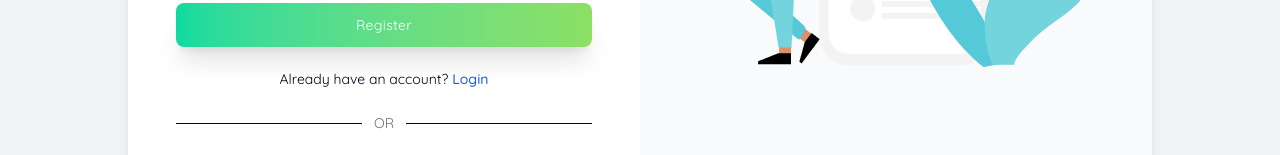
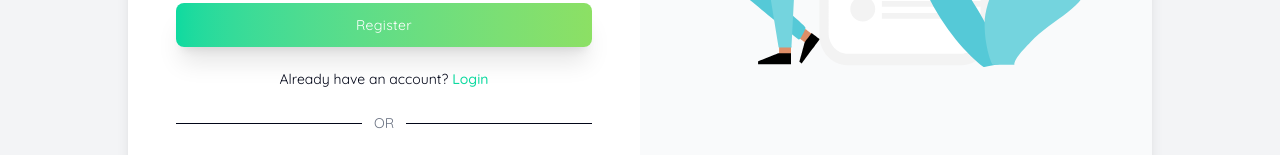
Before and after one commit to rubel6610/ilmifytechagency-frontend, a Next.js app: page /register in a window 1280 px wide. Shown: the part 636-791 px from the top of the page. Built offline with nearby package versions, Linux system fonts and the light colour scheme.

Commit message:
login page modified

```diff
--- a/app/(auth)/login/page.jsx
+++ b/app/(auth)/login/page.jsx
@@ -94,7 +94,9 @@ export default function Login() {
           {/* Register */}
           <p className="text-sm text-center mt-4">
             Don&apos;t have an account?{" "}
-            <span className="text-blue-600 cursor-pointer">Register</span>
+            <Link href="/register" className="text-primary font-medium">
+              Register
+            </Link>
           </p>
 
           {/* Divider */}
--- a/app/(auth)/register/page.jsx
+++ b/app/(auth)/register/page.jsx
@@ -9,7 +9,7 @@ import { motion } from "motion/react";
 
 const Register = () => {
   return (
-    <div className="min-h-screen bg-gray-100 flex items-center justify-center px-4">
+    <div className="min-h-screen bg-gray-100 flex items-center justify-center px-4 py-4">
       <div className="max-w-5xl w-full bg-white rounded-xl shadow-lg grid grid-cols-1 md:grid-cols-2 overflow-hidden">
         {/* LEFT: FORM */}
         <div className="p-8 md:p-12">
@@ -102,9 +102,9 @@ const Register = () => {
 
           <p className="text-center text-sm mt-4">
             Already have an account?{" "}
-            <span className="text-blue-600 cursor-pointer font-medium">
+            <Link href="/login" className="text-primary font-medium">
               Login
-            </span>
+            </Link>
           </p>
 
           {/* Divider */}
@@ -138,6 +138,7 @@ const Register = () => {
             animationData={registerAnimation}
             loop={true}
             className="w-96"
+            color="#00D9A6"
           />
         </div>
       </div>
--- a/app/component/services/WeAre.jsx
+++ b/app/component/services/WeAre.jsx
@@ -15,10 +15,10 @@ export default function WeAre() {
     }),
   };
   return (
-    <div className="container mx-auto my-28  px-4 md:px-12 py-16 grid grid-cols-1 md:grid-cols-2 gap-12 items-center">
+    <div className="container mx-auto my-28  px-4 md:px-12 py-16 grid grid-cols-1 lg:grid-cols-2 gap-12 items-center">
       {/* Left Content */}
       <div>
-        <h1 className="text-2xl md:text-4xl lg:text-5xl font-semibold leading-tight text-center md:text-left">
+        <h1 className="text-2xl md:text-4xl lg:text-5xl font-semibold leading-tight text-center lg:text-left">
           {/* Line 1 */}
           <motion.span
             className="block text-gray-800 overflow-hidden whitespace-nowrap"
@@ -43,7 +43,7 @@ export default function WeAre() {
           </motion.span>
         </h1>
 
-        <div className="flex space-x-2 py-10 items-center justify-center md:justify-start">
+        <div className="flex space-x-2 py-10 items-center justify-center lg:justify-start">
           <div className="border-3 rounded-2xl border-green-500 w-3"></div>
           <div className="border-3 rounded-2xl border-green-500 w-10"></div>
         </div>
```
